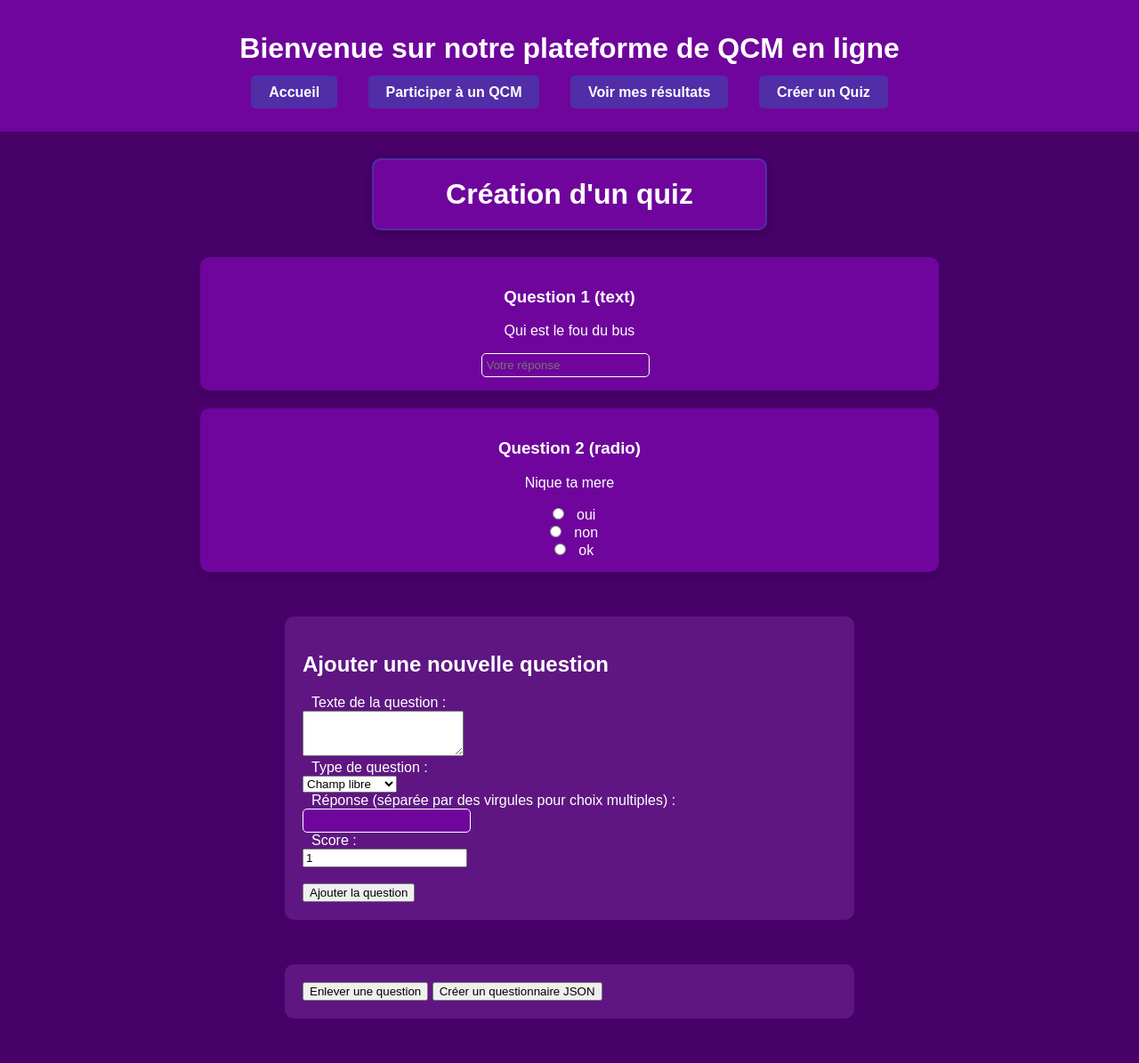
After one commit to EnzoFamiliar-Marais/KAKOOKAHOOT, a PHP site: page /Action/CreerQuiz.php in a window 1280 px wide. The commit adds this page. Shown: the whole page at 89% size. Run offline with PHP 8.4, Linux system fonts and the light colour scheme.

Commit message:
Création d'un quiz

```diff
--- /dev/null
+++ b/Action/CreerQuiz.php
@@ -0,0 +1,127 @@
+<?php
+// Définir le fichier JSON pour stocker les questions
+$jsonFile = 'quiz.json';
+
+// Charger les questions depuis le fichier JSON ou initialiser un tableau vide
+$questions = file_exists($jsonFile) ? json_decode(file_get_contents($jsonFile), true) : [];
+
+// Ajouter une nouvelle question
+if ($_SERVER['REQUEST_METHOD'] === 'POST' && isset($_POST['add_question'])) {
+    $type = $_POST['type'] ?? 'text';
+    $text = $_POST['text'] ?? 'Nouvelle question';
+    $choices = isset($_POST['choices']) ? array_map('trim', explode("\n", $_POST['choices'])) : [];
+    $answer = $_POST['answer'] ?? '';
+
+    // Préparer une nouvelle question en fonction du type
+    $newQuestion = [
+        "name" => "question_" . (count($questions) + 1),
+        "type" => $type,
+        "text" => $text,
+        "answer" => $type === 'checkbox' ? explode(',', $answer) : $answer,
+        "score" => (int)($_POST['score'] ?? 1),
+    ];
+
+    // Ajouter les choix si c'est une question à choix
+    if (in_array($type, ['radio', 'checkbox']) && !empty($choices)) {
+        $newQuestion['choices'] = array_map(function ($choice) {
+            return ["text" => $choice, "value" => strtolower($choice)];
+        }, $choices);
+    }
+
+    $questions[] = $newQuestion;
+    file_put_contents($jsonFile, json_encode($questions, JSON_PRETTY_PRINT));
+}
+
+// Supprimer la dernière question
+if ($_SERVER['REQUEST_METHOD'] === 'POST' && isset($_POST['remove_question'])) {
+    array_pop($questions);
+    file_put_contents($jsonFile, json_encode($questions, JSON_PRETTY_PRINT));
+}
+
+// Générer le fichier JSON pour téléchargement
+if ($_SERVER['REQUEST_METHOD'] === 'POST' && isset($_POST['generate_json'])) {
+    header('Content-Type: application/json');
+    header('Content-Disposition: attachment; filename="quiz.json"');
+    echo json_encode($questions, JSON_PRETTY_PRINT);
+    exit; // Stop further execution to directly download the file
+}
+?>
+
+<!DOCTYPE html>
+<html lang="fr">
+<head>
+    <meta charset="UTF-8">
+    <meta name="viewport" content="width=device-width, initial-scale=1.0">
+    <title>Création d'un quiz</title>
+    <link rel="stylesheet" href="../css/style.css">
+</head>
+<body>
+    <?php include '../Templates/header.php'; ?>
+    <h1 class="title">Création d'un quiz</h1>
+
+    <!-- Affichage des questions -->
+    <div id="quiz-container">
+        <?php if (!empty($questions)): ?>
+            <?php foreach ($questions as $index => $question): ?>
+                <div class="question-block">
+                    <h3>Question <?= $index + 1 ?> (<?= htmlspecialchars($question['type']) ?>)</h3>
+                    <p><?= htmlspecialchars($question['text']) ?></p>
+                    <?php if ($question['type'] === 'text'): ?>
+                        <input type="text" placeholder="Votre réponse">
+                    <?php elseif (in_array($question['type'], ['radio', 'checkbox'])): ?>
+                        <?php foreach ($question['choices'] as $choice): ?>
+                            <label>
+                                <input type="<?= htmlspecialchars($question['type']) ?>" name="<?= htmlspecialchars($question['name']) ?>" value="<?= htmlspecialchars($choice['value']) ?>">
+                                <?= htmlspecialchars($choice['text']) ?>
+                            </label><br>
+                        <?php endforeach; ?>
+                    <?php endif; ?>
+                </div>
+            <?php endforeach; ?>
+        <?php else: ?>
+            <p>Aucune question disponible.</p>
+        <?php endif; ?>
+    </div>
+
+    <!-- Formulaire pour ajouter une nouvelle question -->
+    <form method="POST">
+        <h2>Ajouter une nouvelle question</h2>
+        <label for="text">Texte de la question :</label><br>
+        <textarea name="text" id="text" rows="3" required></textarea><br>
+
+        <label for="type">Type de question :</label><br>
+        <select name="type" id="type" required>
+            <option value="text">Champ libre</option>
+            <option value="radio">Choix unique</option>
+            <option value="checkbox">Choix multiple</option>
+        </select><br>
+
+        <div id="choices-container" style="display: none;">
+            <label for="choices">Choix possibles (un par ligne) :</label><br>
+            <textarea name="choices" id="choices" rows="3"></textarea><br>
+        </div>
+
+        <label for="answer">Réponse (séparée par des virgules pour choix multiples) :</label><br>
+        <input type="text" name="answer" id="answer"><br>
+
+        <label for="score">Score :</label><br>
+        <input type="number" name="score" id="score" value="1" min="1"><br><br>
+
+        <button type="submit" name="add_question">Ajouter la question</button>
+    </form>
+
+    <!-- Formulaire pour autres actions -->
+    <form method="POST" style="margin-top: 20px;">
+        <button type="submit" name="remove_question">Enlever une question</button>
+        <button type="submit" name="generate_json">Créer un questionnaire JSON</button>
+    </form>
+
+    <script>
+        // Affiche ou masque le champ des choix selon le type sélectionné
+        document.getElementById('type').addEventListener('change', function () {
+            const choicesContainer = document.getElementById('choices-container');
+            choicesContainer.style.display = this.value === 'text' ? 'none' : 'block';
+        });
+    </script>
+</body>
+</html>
--- a/Action/Quiz.php
+++ b/Action/Quiz.php
@@ -21,7 +21,7 @@ $question_correct = 0;
 $score_total = 0;
 $score_correct = 0;
 
-$provider = new Classes\Form\QuestionProvider('../Data/questions.JSON');
+$provider = new Classes\Form\QuestionProvider('../Data/quiz.json');
 $questions = $provider->getQuestions();
 
 $action = $_GET["action"] ?? "";
--- /dev/null
+++ b/Action/quiz.json
@@ -0,0 +1,30 @@
+[
+    {
+        "name": "question_1",
+        "type": "text",
+        "text": "Qui est le fou du bus",
+        "answer": "moi",
+        "score": 2
+    },
+    {
+        "name": "question_2",
+        "type": "radio",
+        "text": "Nique ta mere",
+        "answer": "oui, ok",
+        "score": 2,
+        "choices": [
+            {
+                "text": "oui",
+                "value": "oui"
+            },
+            {
+                "text": "non",
+                "value": "non"
+            },
+            {
+                "text": "ok",
+                "value": "ok"
+            }
+        ]
+    }
+]
--- a/Templates/header.php
+++ b/Templates/header.php
@@ -4,5 +4,6 @@
         <a href="../index.php">Accueil</a>
         <a href="Quiz.php">Participer à un QCM</a>
         <a href="Resultats.php">Voir mes résultats</a>
+        <a href="CreerQuiz.php">Créer un Quiz</a>
     </nav>
 </header>
--- a/index.php
+++ b/index.php
@@ -13,6 +13,7 @@
             <a href="index.php">Accueil</a>
             <a href="../Action/Quiz.php">Participer à un QCM</a>
             <a href="../Action/Resultats.php">Voir mes résultats</a>
+            <a href="../Action/CreerQuiz.php">Créer un Quiz</a>
         </nav>
     </header>
     <div class="content">
```
Also changed, not shown: Data/quiz.json (added, +30 -0 lines).
